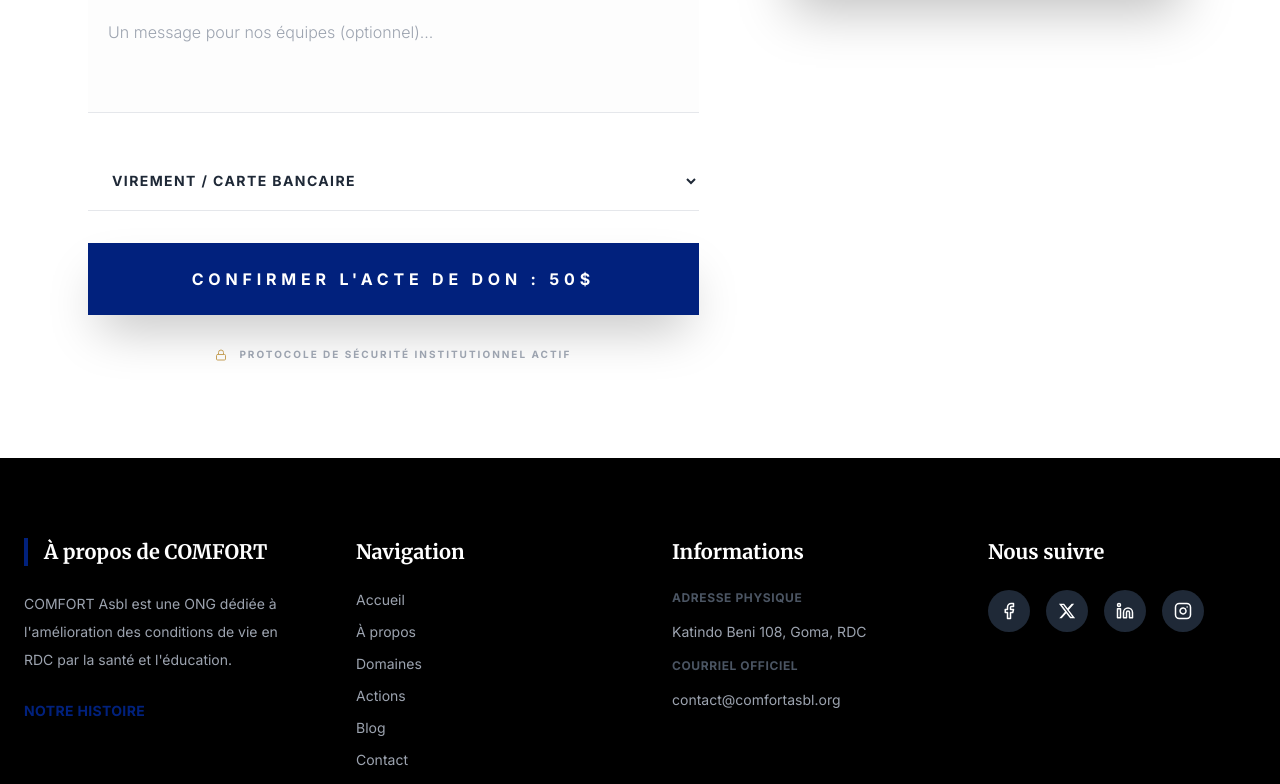
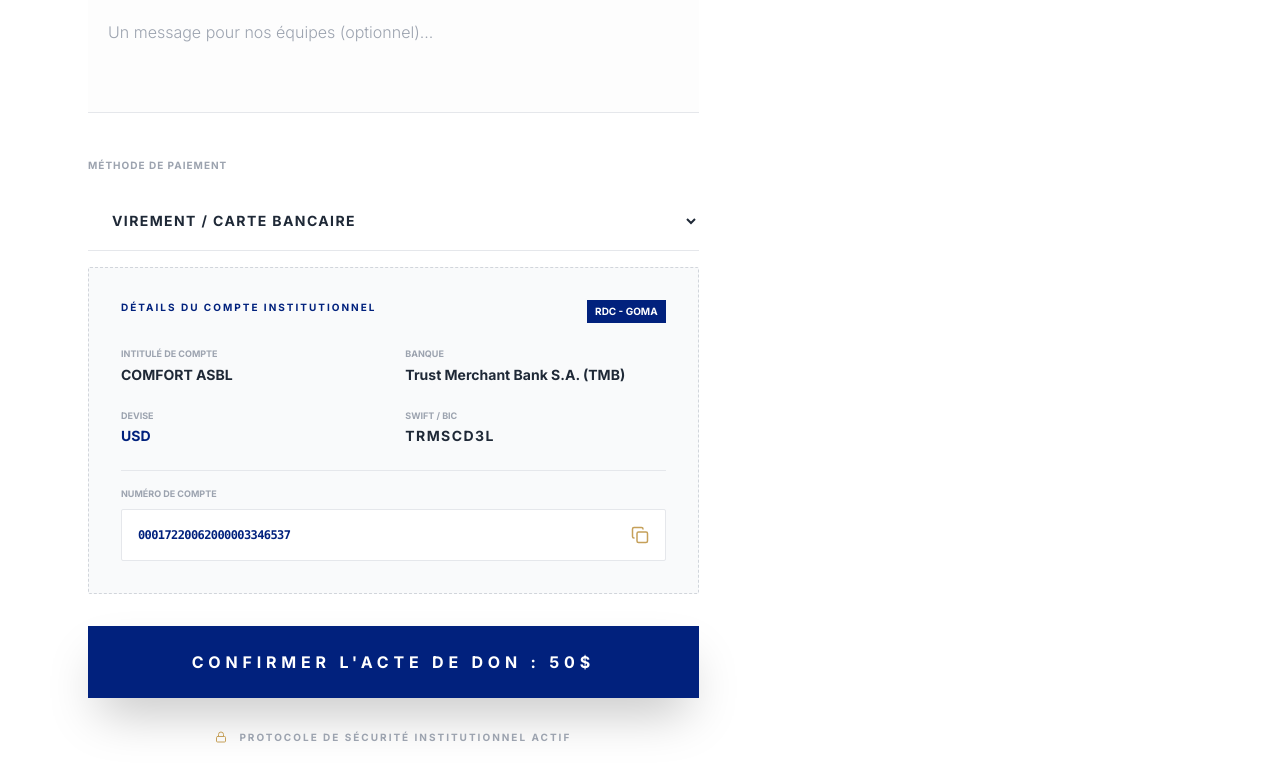
Before and after one commit to virtssoft/comfortasbl.org, a React (Vite) app: page /#/donate in a window 1280 px wide. Shown: the part 1208-1992 px from the top of the page. Built offline with nearby package versions, Linux system fonts and the light colour scheme; no server answers.

Commit message:
Update Donate.tsx

```diff
--- a/pages/Donate.tsx
+++ b/pages/Donate.tsx
@@ -1,6 +1,5 @@
-
 import React, { useState } from 'react';
-import { Heart, Lock, CheckCircle, CreditCard, Phone, Smartphone, ShieldCheck } from 'lucide-react';
+import { Heart, Lock, CheckCircle, CreditCard, Phone, Smartphone, ShieldCheck, Copy, CheckCircle2 } from 'lucide-react';
 import { useLanguage } from '../context/LanguageContext';
 import { api } from '../services/api';
 
@@ -17,6 +16,7 @@ const Donate: React.FC = () => {
   const [loading, setLoading] = useState(false);
   const [success, setSuccess] = useState(false);
   const [error, setError] = useState('');
+  const [copied, setCopied] = useState(false);
 
   const handleCustomChange = (e: React.ChangeEvent<HTMLInputElement>) => {
     setCustomAmount(e.target.value);
@@ -24,6 +24,12 @@ const Donate: React.FC = () => {
   };
 
   const getFinalAmount = () => amount ? amount.toString() : customAmount;
+
+  const handleCopyAccount = () => {
+    navigator.clipboard.writeText('00017220062000003346537');
+    setCopied(true);
+    setTimeout(() => setCopied(false), 2000);
+  };
 
   const handleSubmit = async (e: React.FormEvent) => {
       e.preventDefault();
@@ -81,7 +87,7 @@ const Donate: React.FC = () => {
         ) : (
         <div className="grid lg:grid-cols-12 gap-20">
 
-          {/* FORMULAIRE EPAURE */}
+          {/* FORMULAIRE */}
           <div className="lg:col-span-7 bg-white">
             <h2 className="text-2xl font-serif font-bold text-comfort-blue mb-12 flex items-center">
               <span className="w-8 h-[1px] bg-comfort-gold mr-4"></span>
@@ -143,6 +149,8 @@ const Donate: React.FC = () => {
                     className="w-full bg-comfort-light border-b border-gray-200 p-5 outline-none focus:border-comfort-gold transition-all font-light resize-none"
                 />
 
+                <div className="space-y-4">
+                    <label className="text-[10px] font-bold text-gray-400 uppercase tracking-widest">Méthode de paiement</label>
                     <select
                         value={method} onChange={(e) => setMethod(e.target.value)}
                         className="w-full bg-comfort-light border-b border-gray-200 p-5 outline-none focus:border-comfort-gold transition-all font-bold text-sm uppercase tracking-widest bg-white"
@@ -151,6 +159,50 @@ const Donate: React.FC = () => {
                         <option value="Airtel Money">Airtel Money (Recommandé)</option>
                         <option value="M-Pesa">M-Pesa</option>
                     </select>
+
+                    {/* AFFICHAGE DYNAMIQUE DES COORDONNÉES TMB */}
+                    {method === 'Carte' && (
+                        <div className="mt-6 p-8 bg-gray-50 border border-dashed border-gray-300 rounded-sm animate-in fade-in slide-in-from-top-2 duration-500">
+                            <div className="flex justify-between items-start mb-6">
+                                <h4 className="text-[10px] font-bold text-comfort-blue uppercase tracking-[0.2em]">Détails du compte institutionnel</h4>
+                                <span className="text-[10px] bg-comfort-blue text-white px-2 py-1 font-bold">RDC - GOMA</span>
+                            </div>
+
+                            <div className="grid md:grid-cols-2 gap-6 mb-6">
+                                <div>
+                                    <p className="text-[9px] uppercase text-gray-400 font-bold mb-1">Intitulé de compte</p>
+                                    <p className="text-sm font-bold text-gray-800">COMFORT ASBL</p>
+                                </div>
+                                <div>
+                                    <p className="text-[9px] uppercase text-gray-400 font-bold mb-1">Banque</p>
+                                    <p className="text-sm font-bold text-gray-800">Trust Merchant Bank S.A. (TMB)</p>
+                                </div>
+                                <div>
+                                    <p className="text-[9px] uppercase text-gray-400 font-bold mb-1">Devise</p>
+                                    <p className="text-sm font-bold text-comfort-blue uppercase">USD</p>
+                                </div>
+                                <div>
+                                    <p className="text-[9px] uppercase text-gray-400 font-bold mb-1">Swift / BIC</p>
+                                    <p className="text-sm font-bold text-gray-800 tracking-widest">TRMSCD3L</p>
+                                </div>
+                            </div>
+
+                            <div className="pt-4 border-t border-gray-200">
+                                <p className="text-[9px] uppercase text-gray-400 font-bold mb-2">Numéro de compte</p>
+                                <div className="flex items-center justify-between bg-white p-4 border border-gray-200 rounded-sm">
+                                    <code className="text-xs font-mono font-bold text-comfort-blue tracking-tighter">00017220062000003346537</code>
+                                    <button
+                                        type="button"
+                                        onClick={handleCopyAccount}
+                                        className="text-comfort-gold hover:scale-110 transition-transform"
+                                    >
+                                        {copied ? <CheckCircle2 size={18} className="text-green-500" /> : <Copy size={18} />}
+                                    </button>
+                                </div>
+                            </div>
+                        </div>
+                    )}
+                </div>
 
                 <button
                     type="submit" disabled={loading}
@@ -179,10 +231,6 @@ const Donate: React.FC = () => {
                    <span className="w-2 h-2 bg-comfort-gold rounded-full mt-1.5 mr-4 flex-shrink-0"></span>
                    Chaque don est suivi d'un rapport d'impact annuel détaillé.
                  </li>
-                 <li className="flex items-start">
-                   <span className="w-2 h-2 bg-comfort-gold rounded-full mt-1.5 mr-4 flex-shrink-0"></span>
-                   Votre anonymat ou votre visibilité institutionnelle est respectée selon votre choix.
-                 </li>
                </ul>
                <div className="mt-12 pt-12 border-t border-white/10">
                    <p className="text-xs uppercase tracking-widest text-gray-500 mb-4">Assistance Donateur</p>
```
Lines whose indentation alone changed are shown as unchanged.
